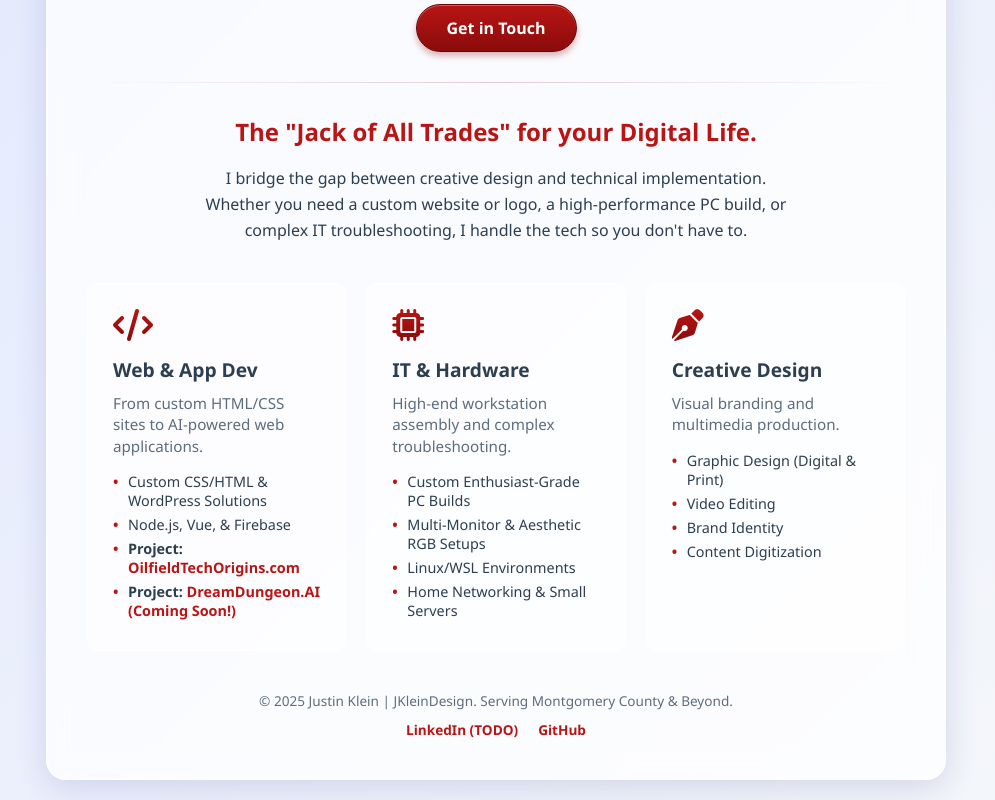
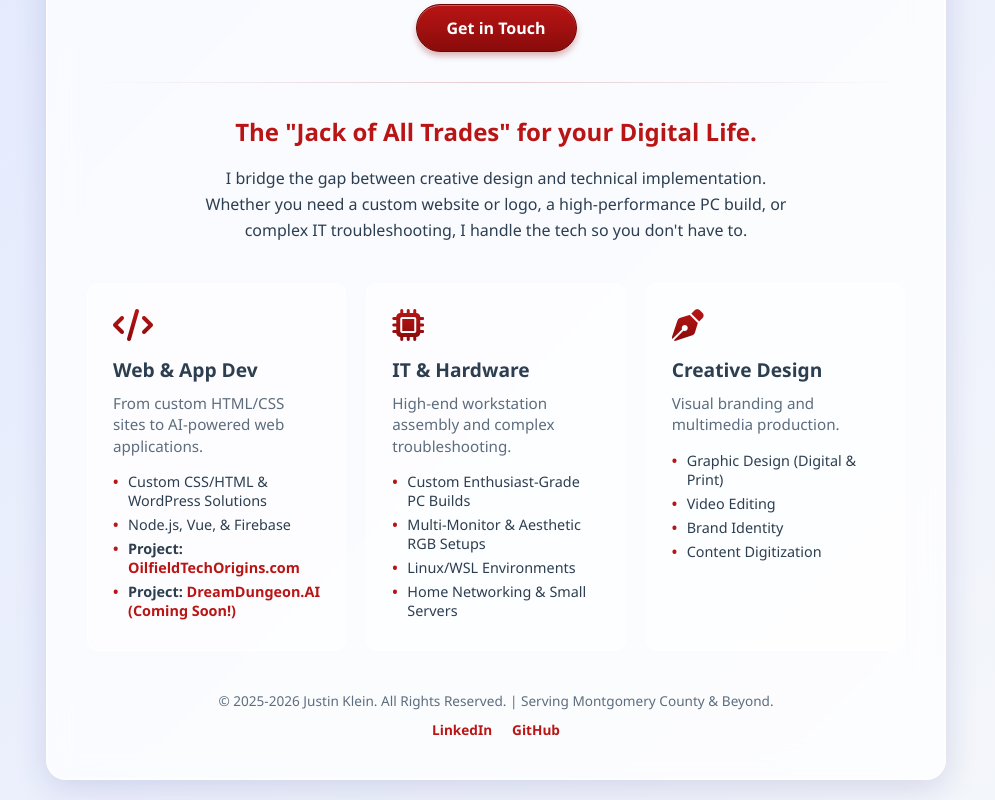
Before and after one commit to Kleinnov8/jkleindesign, a Vue app: page / in a window 1280 px wide. Shown: the part 478-1278 px from the top of the page, without its empty margins (144-1139 px from the left). Built offline with nearby package versions, Linux system fonts and the light colour scheme.

Commit message:
added and styled social-links. adjusted copyright

```diff
--- a/src/assets/main.css
+++ b/src/assets/main.css
@@ -100,12 +100,12 @@ h1 {
   margin-bottom: 10px;
 }
 
-h4 a {
+:is(.social-links, h4) a {
   color: var(--bright-red);
   text-decoration: none;
 }
 
-h4 a:hover {
+:is(.social-links, h4) a:hover {
   text-decoration: underline;
 }
 
--- a/src/views/Home.vue
+++ b/src/views/Home.vue
@@ -56,9 +56,9 @@
     </section>
 
     <footer>
-      <p>&copy; 2025 Justin Klein | JKleinDesign. Serving Montgomery County & Beyond.</p>
+      <p>&copy; 2025-2026 Justin Klein. All Rights Reserved. | Serving Montgomery County & Beyond.</p>
       <div class="social-links">
-        <a href="#">LinkedIn (TODO)</a>
+        <a href="https://www.linkedin.com/in/justinkleindesign/">LinkedIn</a>
         <a href="https://github.com/Kleinnov8">GitHub</a>
       </div>
     </footer>
```
